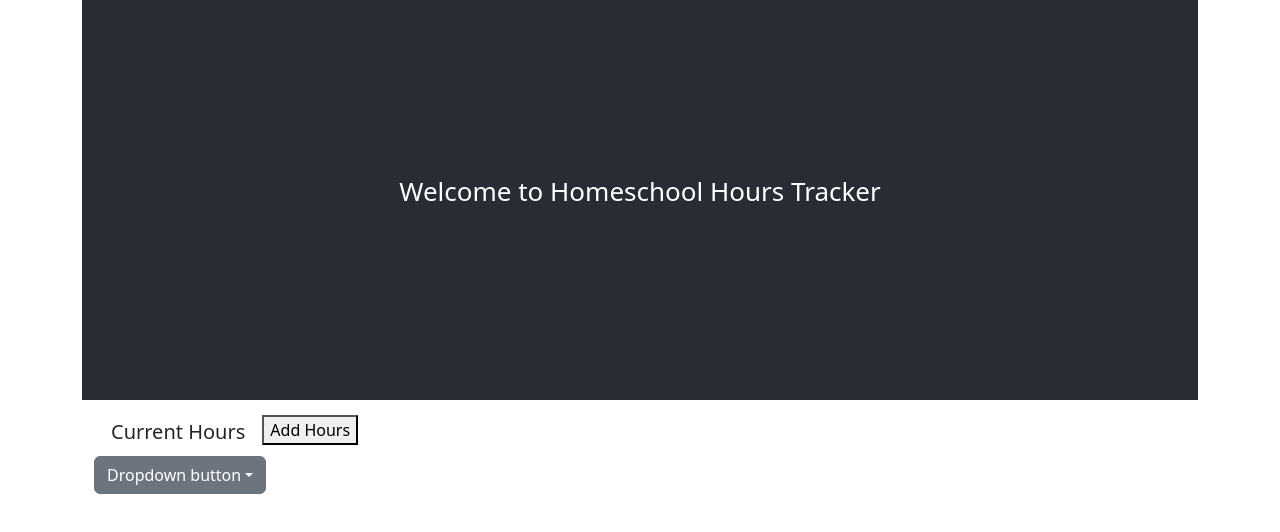
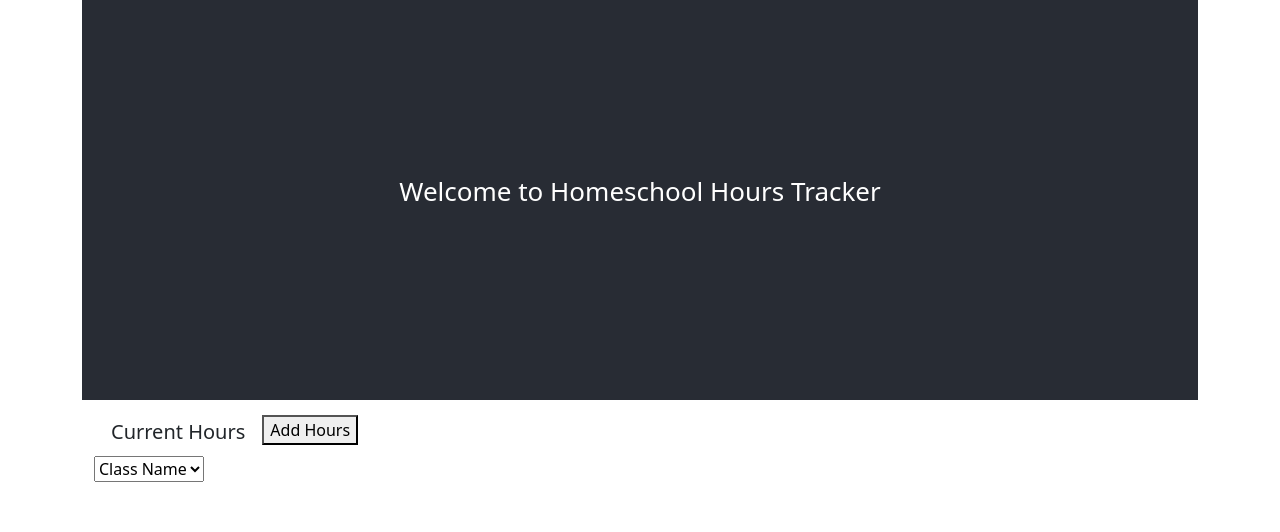
Before and after one commit to Sharion2023/Homeschool-tracker, a React (Create React App) app: page /AddHours in a window 1280 px wide. Shown: the top 532 px of the page. Built offline with nearby package versions, Linux system fonts and the light colour scheme.

Commit message:
Added pages folder.

```diff
--- a/src/App.js
+++ b/src/App.js
@@ -2,8 +2,7 @@ import 'bootstrap/dist/css/bootstrap.css';
 // Put any other imports below so that CSS from your
 // components takes precedence over default styles.
 import './App.css';
-import AddClass from './Components/AddHours';
-import AddHours from './Components/AddHours';
+import AddHours from './Pages/AddHours';
 /*import ReactDOM from 'react-dom'
 import { library } from '@fortawesome/fontawesome-svg-core'
 import { all } from '@awesome.me/kit-KIT_CODE/icons'
--- a/src/Components/AddHours.js
+++ /dev/null
@@ -1,20 +0,0 @@
-export default function AddHours () {
-    return (
-    <div>
-
-        <div class="dropdown">
-            <button class="btn btn-secondary dropdown-toggle" type="button" id="dropdownMenuButton" data-toggle="dropdown" aria-haspopup="true" aria-expanded="false">
-                Dropdown button
-            </button>
-             <div class="dropdown-menu" aria-labelledby="dropdownMenuButton">
-                <a class="dropdown-item">Action</a>
-                <a class="dropdown-item">Another action</a>
-                <a class="dropdown-item">Something else here</a>
-            </div>
-        </div>
-
-
-
-    </div>
-    )
-}
--- /dev/null
+++ b/src/Pages/AddHours.js
@@ -0,0 +1,17 @@
+export default function AddHours () {
+    return (
+        <form>
+            <div className="form-group">
+                <select class="custom-select custom-select-lg mb-3">
+                <option selected>Class Name</option>
+                <option value="1">One</option>
+                <option value="2">Two</option>
+                <option value="3">Three</option>
+                </select>
+            </div>
+        </form>
+
+
+
+    )
+}
```
